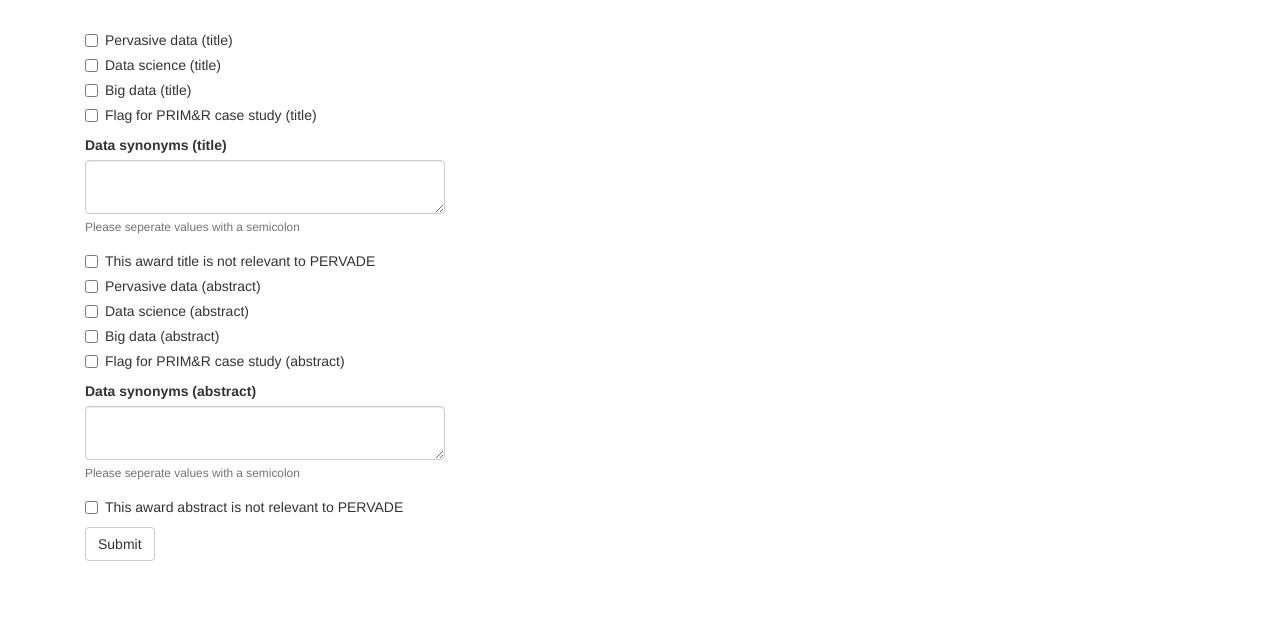
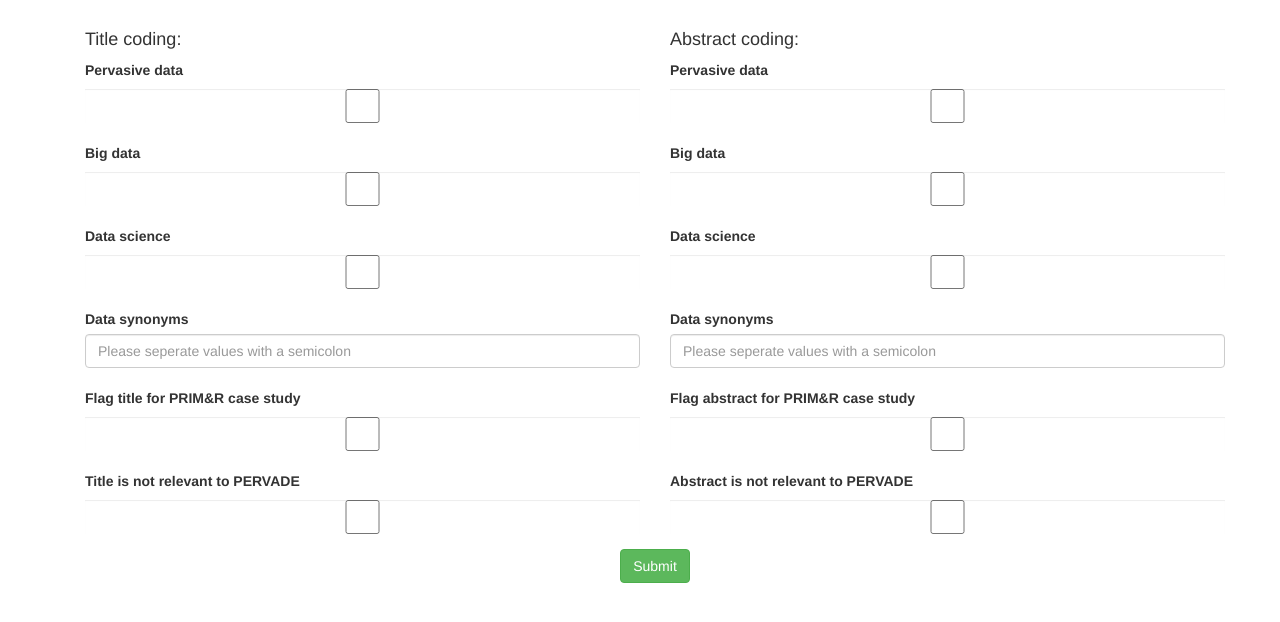
Before and after one commit to eddiechapman/pervade-coding, a Flask app: page /code_award/1 in a window 1280 px wide. Shown: the part 52-674 px from the top of the page. Run offline with Flask 2, Linux system fonts and the light colour scheme; a user stored in the database is signed in; data that the repository does not hold is empty; some libraries are stand-ins or nearby versions.

Commit message:
Manual layout of form fields to seperate title and abstract sections

```diff
--- a/app/templates/_code.html
+++ b/app/templates/_code.html
@@ -1,7 +1,60 @@
 <div class="container">
-    <div class="row">
-        <div class="col-md-4">
-            {{ wtf.quick_form(form) }}
+    <form action="" method="post" role="form">
+        <div class="row">
+            <div class="col-md-6">
+                <div class="form-group">
+                    {{ form.csrf }}
+                    <h4>Title coding:</h4>
+                    <label for="title_pervasive_data">Pervasive data</label>
+                    <input type="checkbox" class="form-control" id="title_pervasive_data" name="title_pervasive_data" placeholder="">
+                    <br>
+                    <label for="title_big_data">Big data</label>
+                    <input type="checkbox" class="form-control" id="title_big_data" name="title_big_data" placeholder="">
+                    <br>
+                    <label for="title_data_science">Data science</label>
+                    <input type="checkbox" class="form-control" id="title_data_science" name="title_data_science" placeholder="">
+                    <br>
+                    <label for="title_data_synonyms">Data synonyms</label>
+                    <input type="text" class="form-control" id="title_data_synonyms" name="title_data_synonyms" placeholder="Please seperate values with a semicolon">
+                    <br>
+                    <label for="title_case_study">Flag title for PRIM&R case study</label>
+                    <input type="checkbox" class="form-control" id="title_case_study" name="title_case_study" placeholder="">
+                    <br>
+                    <label for="title_not_relevant">Title is not relevant to PERVADE</label>
+                    <input type="checkbox" class="form-control" id="title_not_relevant" name="title_not_relevant" placeholder="">
+                </div>
+            </div>
+            <div class="col-md-6">
+                <div class="form-group">
+                    <h4>Abstract coding:</h4>
+                    <label for="abstract_pervasive_data">Pervasive data</label>
+                    <input type="checkbox" class="form-control" id="abstract_pervasive_data" name="abstract_pervasive_data" placeholder="">
+                    <br>
+                    <label for="abstract_big_data">Big data</label>
+                    <input type="checkbox" class="form-control" id="abstract_big_data" name="abstract_big_data" placeholder="">
+                    <br>
+                    <label for="abstract_data_science">Data science</label>
+                    <input type="checkbox" class="form-control" id="abstract_data_science" name="abstract_data_science" placeholder="">
+                    <br>
+                    <label for="abstract_data_synonyms">Data synonyms</label>
+                    <input type="text" class="form-control" id="abstract_data_synonyms" name="abstract_data_synonyms" placeholder="Please seperate values with a semicolon">
+                    <br>
+                    <label for="abstract_case_study">Flag abstract for PRIM&R case study</label>
+                    <input type="checkbox" class="form-control" id="abstract_case_study" name="abstract_case_study" placeholder="">
+                    <br>
+                    <label for="abstract_not_relevant">Abstract is not relevant to PERVADE</label>
+                    <input type="checkbox" class="form-control" id="abstract_not_relevant" name="abstract_not_relevant" placeholder="">
+                </div>
+            </div>
         </div>
-    </div>
+        <div class="row">
+            <div class="col-md-12">
+                <div class="form-group">
+                    <center>
+                        <button type="submit" class="btn btn-success">Submit</button>
+                    </center>
+                </div>
+            </div>
+        </div>
+    </form>
 </div>
```
